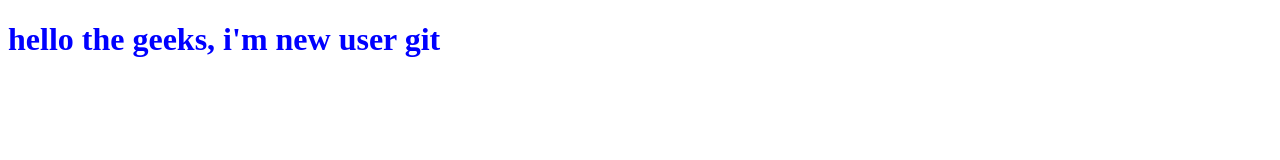
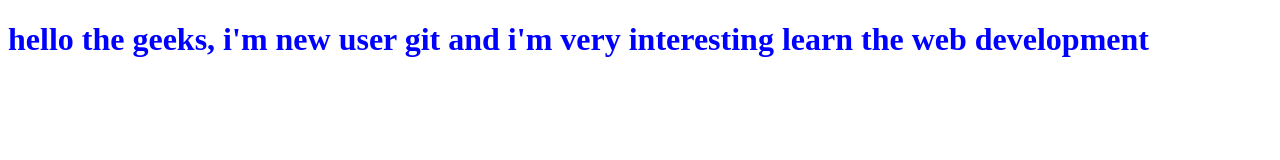
Before and after one commit to alphakahere/firstprojects, a plain HTML site: page index.html in a window 1280 px wide. Drawn offline with Linux system fonts and the light colour scheme.

Commit message:
Modification du titre

```diff
--- a/index.html
+++ b/index.html
@@ -8,6 +8,6 @@
     <link rel="stylesheet" href="style.css">
 </head>
 <body>
-    <h1>hello the geeks, i'm new user git</h1>
+    <h1>hello the geeks, i'm new user git and i'm very interesting learn the web development</h1>
 </body>
 </html>
```
